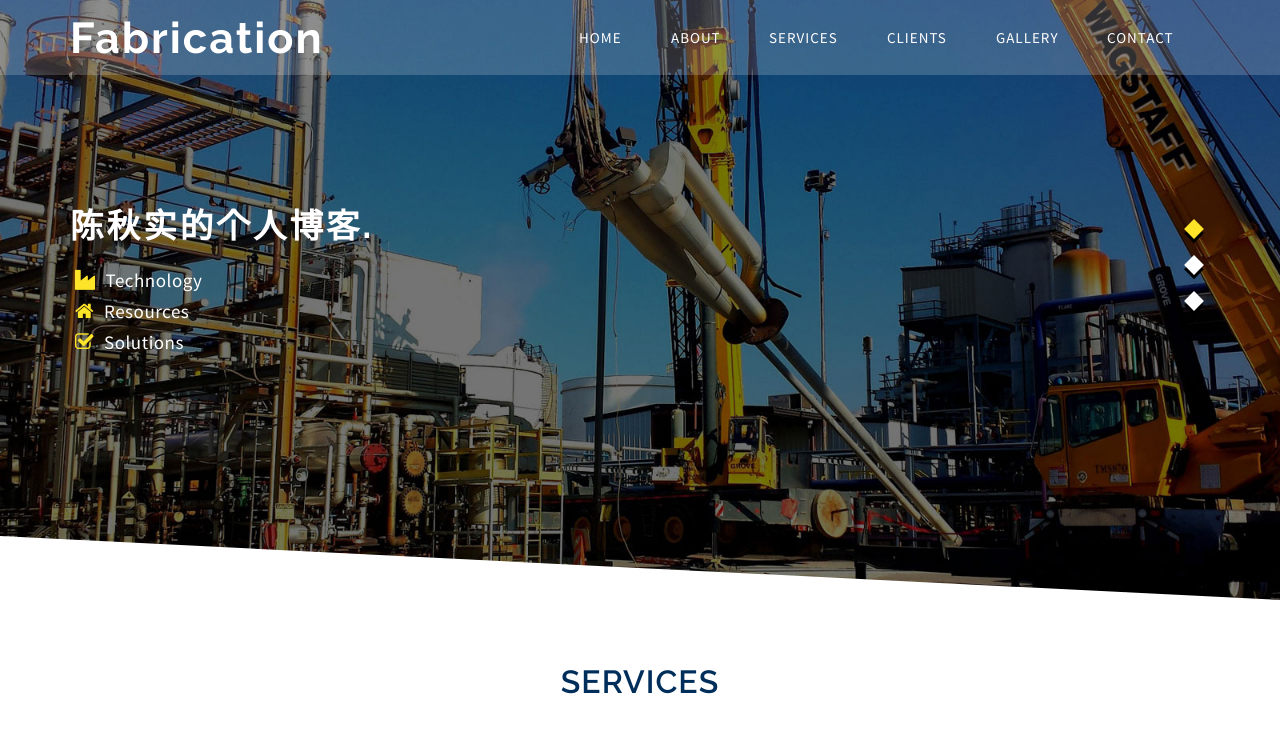
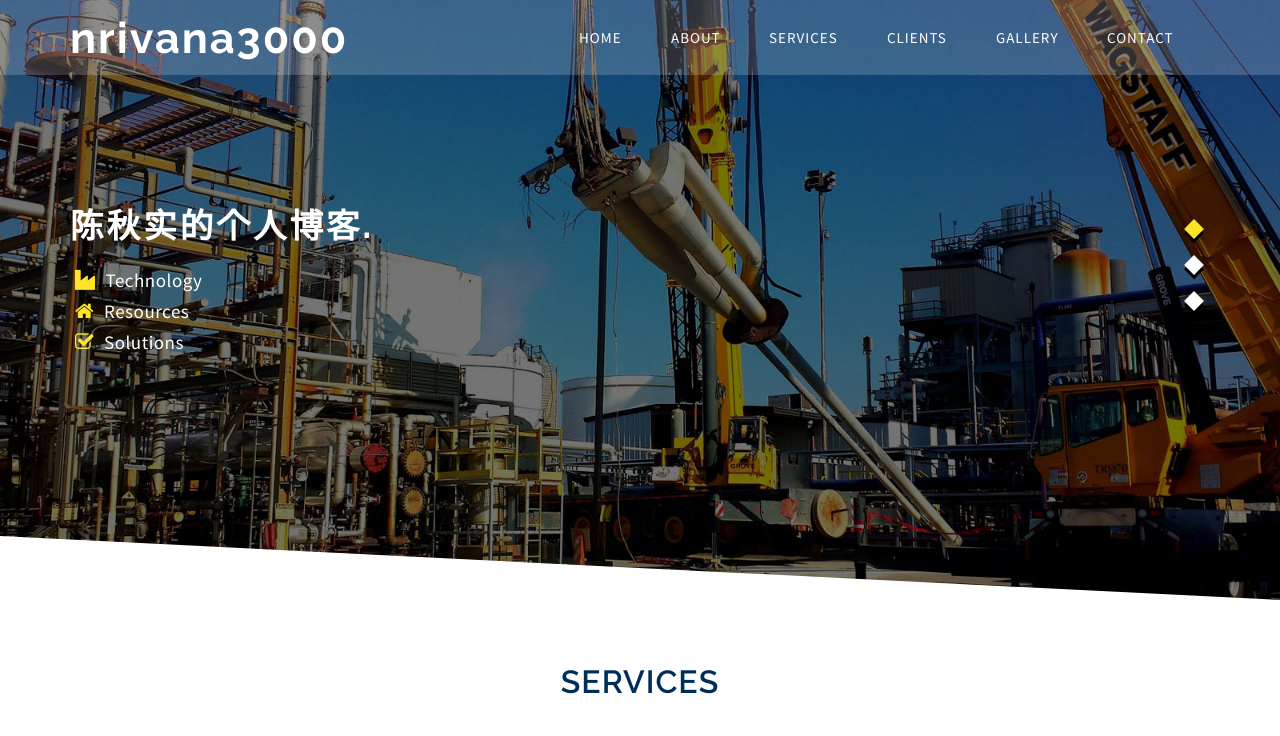
Before and after one commit to nirvana3000/nirvana3000.github.io, a plain HTML site: page index.html in a window 1280 px wide. Shown: the top 736 px of the page. Drawn offline with Linux system fonts and the light colour scheme.

Commit message:
Update index.html

```diff
--- a/index.html
+++ b/index.html
@@ -33,7 +33,7 @@
 							<span class="icon-bar"></span>
 							<span class="icon-bar"></span>
 						</button>
-						<h1><a  href="index.html">Fabrication</a></h1>
+						<h1><a  href="index.html">nrivana3000</a></h1>
 					</div>
 					<!-- navbar-header -->
 					<div class="collapse navbar-collapse" id="bs-example-navbar-collapse-1">
@@ -246,7 +246,7 @@
 						<img src="images/g1.jpg" alt="" class="img-responsive"/>
 						<div class="b-wrapper">
 							<h4 class="b-animate b-from-left    b-delay03 ">
-								<span><i class="fa fa-industry" aria-hidden="true"></i>Fabrication</span>
+								<span><i class="fa fa-industry" aria-hidden="true"></i>nrivana3000</span>
 							</h4>
 						</div>
 					</a>
@@ -256,7 +256,7 @@
 						<img src="images/g2.jpg" alt="" class="img-responsive"/>
 						<div class="b-wrapper">
 							<h4 class="b-animate b-from-left    b-delay03 ">
-								<span><i class="fa fa-industry" aria-hidden="true"></i>Fabrication</span>
+								<span><i class="fa fa-industry" aria-hidden="true"></i>nrivana3000</span>
 							</h4>
 						</div>
 					</a>
@@ -266,7 +266,7 @@
 						<img src="images/g8.jpg" alt="" class="img-responsive"/>
 						<div class="b-wrapper">
 							<h4 class="b-animate b-from-left    b-delay03 ">
-								<span><i class="fa fa-industry" aria-hidden="true"></i>Fabrication</span>
+								<span><i class="fa fa-industry" aria-hidden="true"></i>nrivana3000</span>
 							</h4>
 						</div>
 					</a>
@@ -276,7 +276,7 @@
 						<img src="images/g3.jpg" alt="" class="img-responsive"/>
 						<div class="b-wrapper">
 							<h4 class="b-animate b-from-left    b-delay03 ">
-								<span><i class="fa fa-industry" aria-hidden="true"></i>Fabrication</span>
+								<span><i class="fa fa-industry" aria-hidden="true"></i>nrivana3000</span>
 							</h4>
 						</div>
 					</a>
@@ -289,7 +289,7 @@
 						<img src="images/g5.jpg" alt="" class="img-responsive"/>
 						<div class="b-wrapper">
 							<h4 class="b-animate b-from-left    b-delay03 ">
-								<span><i class="fa fa-industry" aria-hidden="true"></i>Fabrication</span>
+								<span><i class="fa fa-industry" aria-hidden="true"></i>nrivana3000</span>
 							</h4>
 						</div>
 					</a>
@@ -299,7 +299,7 @@
 						<img src="images/g4.jpg" alt="" class="img-responsive"/>
 						<div class="b-wrapper">
 							<h4 class="b-animate b-from-left    b-delay03 ">
-								<span><i class="fa fa-industry" aria-hidden="true"></i>Fabrication</span>
+								<span><i class="fa fa-industry" aria-hidden="true"></i>nrivana3000</span>
 							</h4>
 						</div>
 					</a>
@@ -309,7 +309,7 @@
 						<img src="images/g6.jpg" alt="" class="img-responsive"/>
 						<div class="b-wrapper">
 							<h4 class="b-animate b-from-left    b-delay03 ">
-								<span><i class="fa fa-industry" aria-hidden="true"></i>Fabrication</span>
+								<span><i class="fa fa-industry" aria-hidden="true"></i>nrivana3000</span>
 							</h4>
 						</div>
 					</a>
@@ -319,7 +319,7 @@
 						<img src="images/g7.jpg" alt="" class="img-responsive"/>
 						<div class="b-wrapper">
 							<h4 class="b-animate b-from-left    b-delay03 ">
-								<span><i class="fa fa-industry" aria-hidden="true"></i>Fabrication</span>
+								<span><i class="fa fa-industry" aria-hidden="true"></i>nrivana3000</span>
 							</h4>
 						</div>
 					</a>
```
